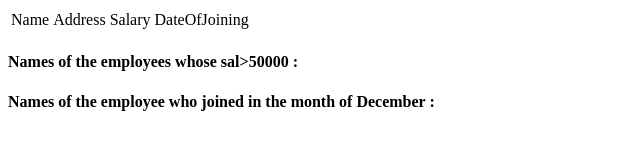
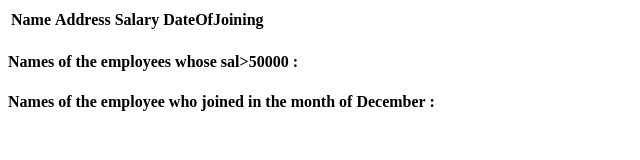
Before and after one commit to ROHAN13498/Fetch, a plain HTML site: page index.html in a window 1280 px wide. Shown: the whole page, without its empty margins (0-640 px from the left). Drawn offline with Linux system fonts and the light colour scheme; no server answers.

Commit message:
Update index.html

```diff
--- a/index.html
+++ b/index.html
@@ -12,10 +12,10 @@
     <table>
             <thead>
                 <tr>
-                    <td>Name</td>
-                    <td>Address</td>
-                    <td>Salary</td>
-                    <td>DateOfJoining</td>
+                    <td><b>Name</b></td>
+                    <td><b>Address</b></td>
+                    <td><b>Salary</b></td>
+                    <td><b>DateOfJoining</b></td>
                 </tr>
             </thead>
         <tbody id="tb">
```
